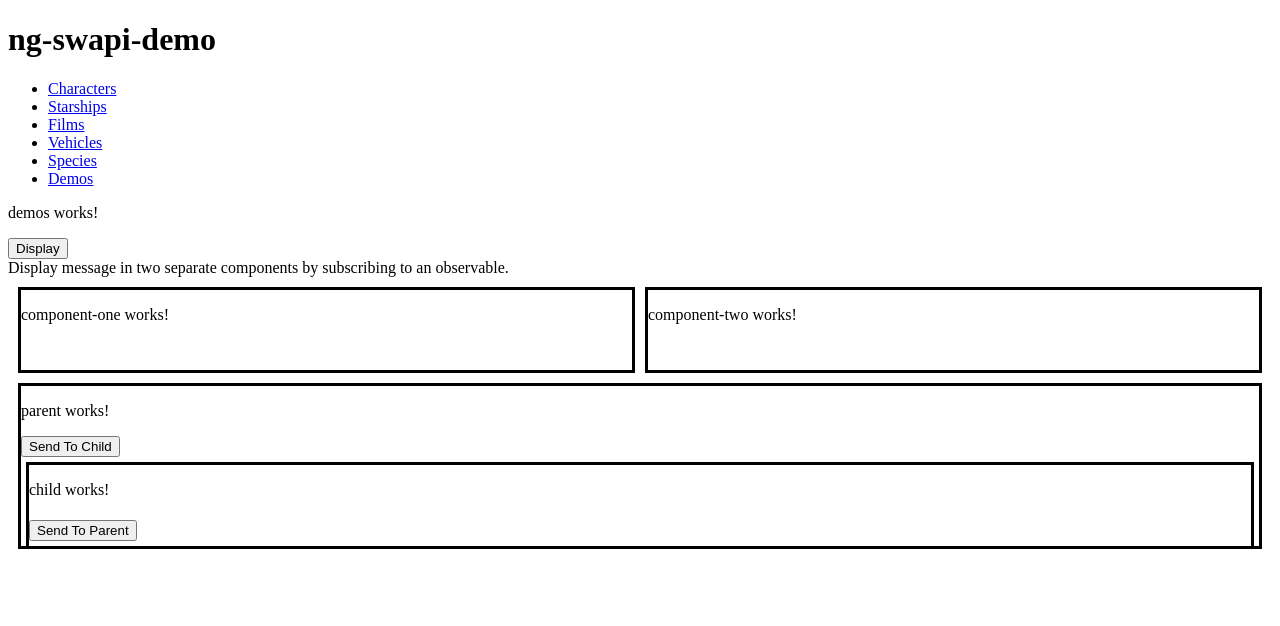
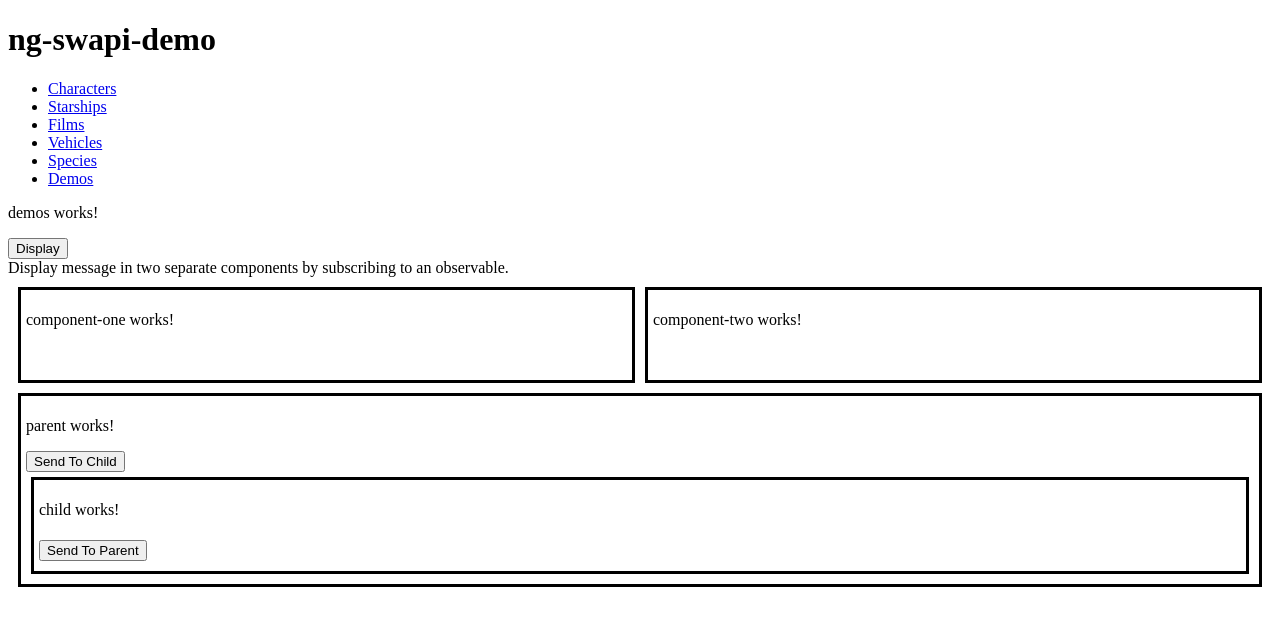
Before and after one commit to tm0ua/ng-swapi-demo, an Angular app: page /demos in a window 1280 px wide. Shown: the top 626 px of the page. Built offline with nearby package versions, Linux system fonts and the light colour scheme.

Commit message:
added padding to demo components

```diff
--- a/src/app/child/child.component.less
+++ b/src/app/child/child.component.less
@@ -3,6 +3,7 @@
     border: solid;
     width: -webkit-fill-available;
     margin: 5px;
+    padding: 5px;
 }
 
 button {
--- a/src/app/component-one/component-one.component.less
+++ b/src/app/component-one/component-one.component.less
@@ -3,6 +3,7 @@
     width: -webkit-fill-available;
     height: 10vh;
     margin: 5px;
+    padding: 5px;
 }
 
 .display {
--- a/src/app/component-two/component-two.component.less
+++ b/src/app/component-two/component-two.component.less
@@ -3,6 +3,7 @@
     width: -webkit-fill-available;
     height: 10vh;
     margin: 5px;
+    padding: 5px;
 }
 
 .display {
--- a/src/app/parent/parent.component.less
+++ b/src/app/parent/parent.component.less
@@ -2,6 +2,7 @@
     display: block;
     border: solid;
     width: -webkit-fill-available;
-    height: 20vh;
+    min-height: 20vh;
     margin: 5px;
+    padding: 5px;
 }
```
